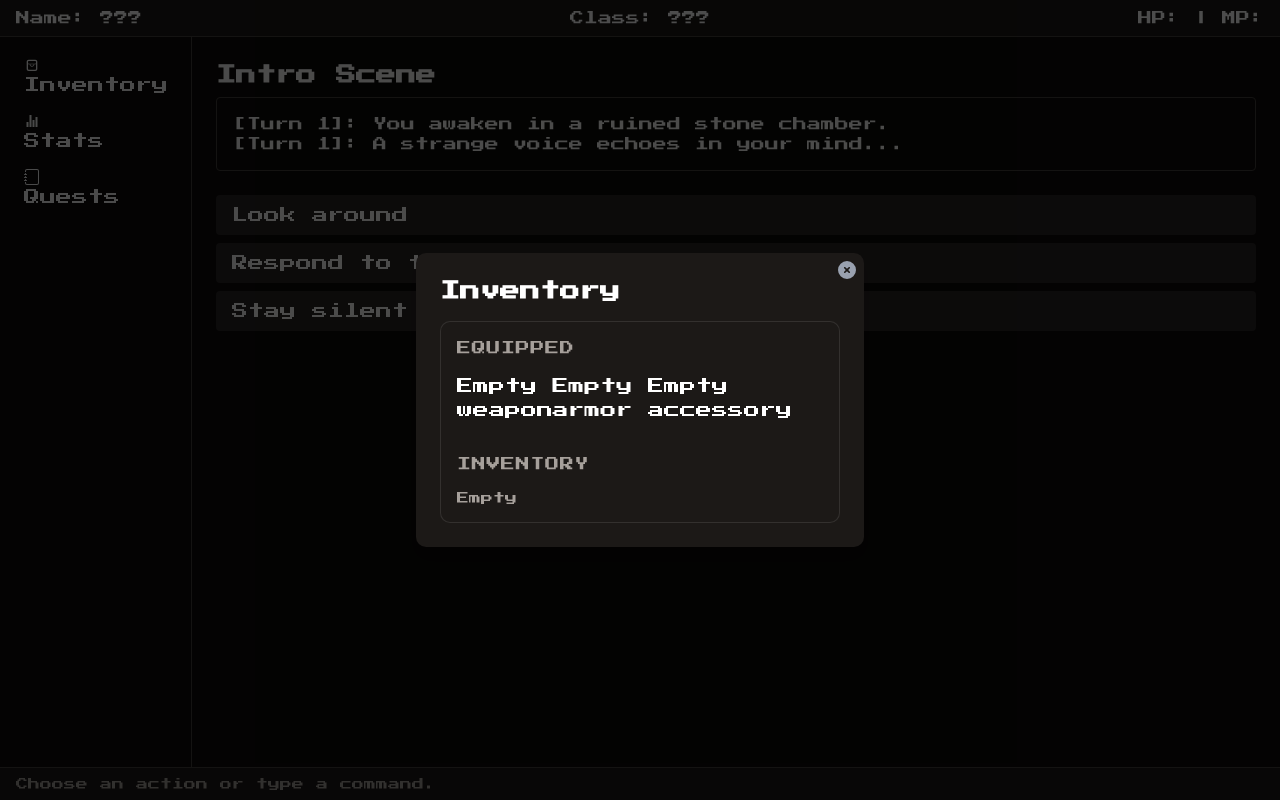
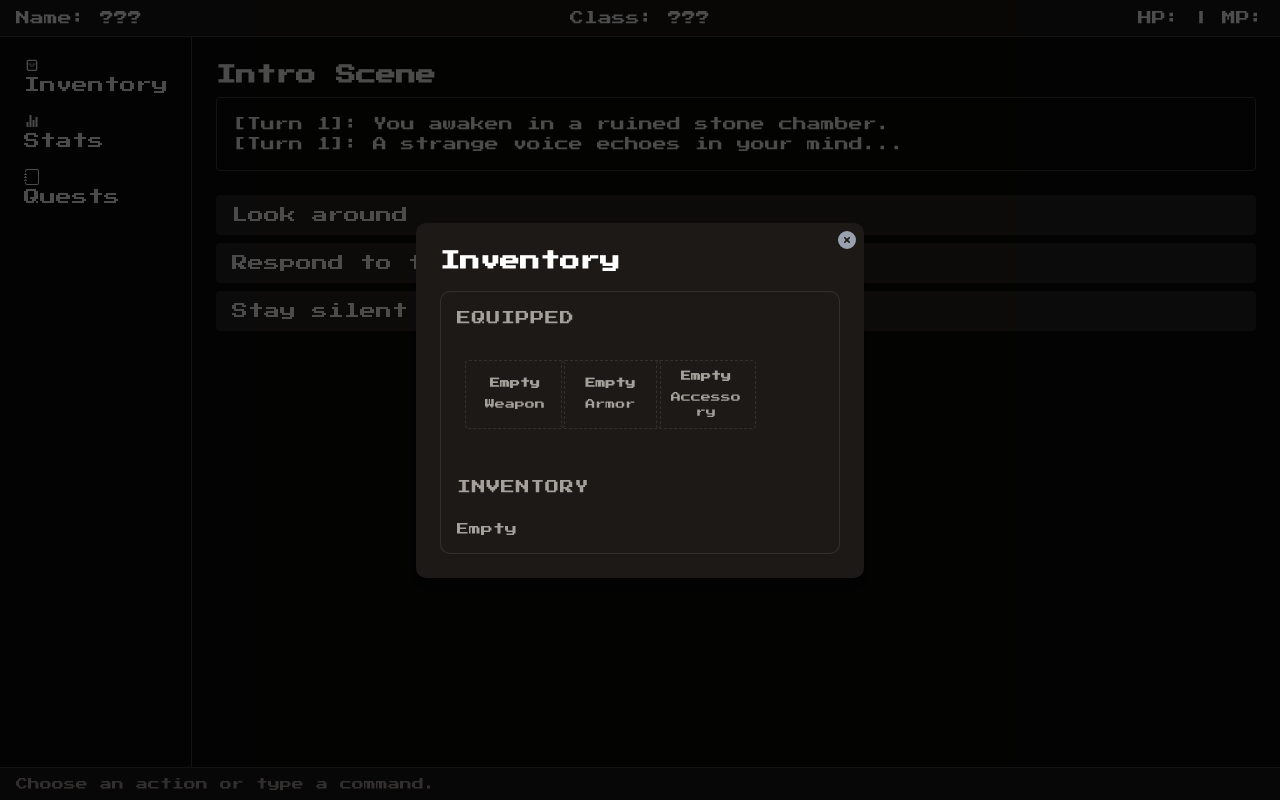
Before and after one commit to DaBurgermeista/caford-rewrite, a Next.js app in the folder caford-chronicles-rewrite/: page /Game in a window 1280 px wide. Both pictures are taken after a click on the button "Inventory". Built offline with nearby package versions, Linux system fonts and the light colour scheme.

Commit message:
feat: implement InventoryPanel layout with equipped slot UI and empty states.

```diff
--- a/caford-chronicles-rewrite/src/components/InventoryPanel.tsx
+++ b/caford-chronicles-rewrite/src/components/InventoryPanel.tsx
@@ -43,12 +43,23 @@ export default function InventoryPanel() {
   );
 
   return (
-    <div className="grid grid-cols-2 sm:grid-cols-3 md:grid-cols-4 gap-4 p-4 bg-stone-900 border rounded-lg">
+    <div className="grid grid-cols-2 sm:grid-cols-3 md:grid-cols-4 gap-4 gap-y-6 p-4 bg-stone-900 border rounded-lg">
       <h3 className="col-span-full text-sm text-muted-foreground uppercase tracking-wider">
         Equipped
       </h3>
       {Object.entries(equipped).map(([slot, item]) =>
-        item ? renderItemCard(item, true) : <div key={slot}>Empty {slot}</div>
+        item ? (
+          renderItemCard(item, true)
+        ) : (
+          <div
+            key={slot}
+            className="gap-1 space-y-0.5 border m-2 border-dashed p-2 rounded text-center text-muted-foreground text-[10px] flex flex-col items-center justify-center min-w-[100px] max-w-[100px]
+"
+          >
+            <span className="font-semibold">Empty</span>
+            <span className="capitalize break-words max-w-[72px]">{slot}</span>
+          </div>
+        )
       )}
 
       <h3 className="col-span-full text-sm mt-4 text-muted-foreground uppercase tracking-wider">
```
